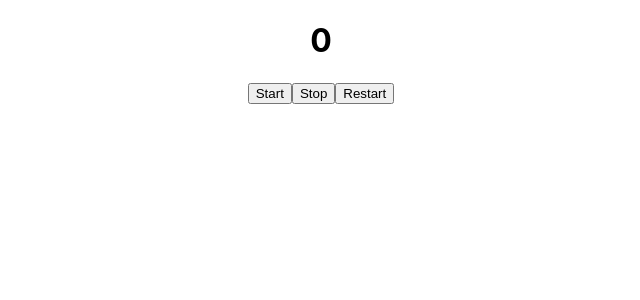
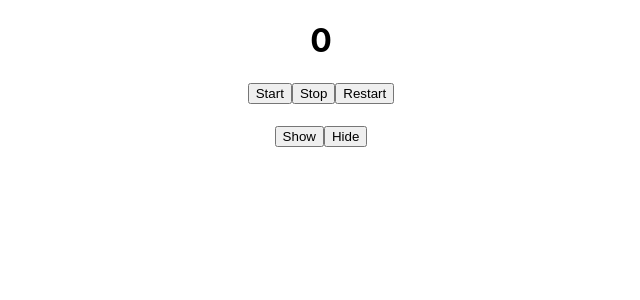
Before and after one commit to dev-keshav/react-best-practices, a React (Create React App) app: page / in a window 1280 px wide. Shown: the top 300 px of the page, without its empty margins (319-959 px from the left). Built offline with nearby package versions, Linux system fonts and the light colour scheme.

Commit message:
added show hide

```diff
--- a/src/App.js
+++ b/src/App.js
@@ -1,10 +1,12 @@
 import './App.css';
+import ShowHide from './Components/ShowHide';
 import StopWatch from './Components/StopWatch';
 
 function App() {
   return (
     <div className="App">
       <StopWatch />
+      <ShowHide />
     </div>
   );
 }
--- /dev/null
+++ b/src/Components/ShowHide.js
@@ -0,0 +1,25 @@
+import React, { useState } from "react";
+
+function ShowHide() {
+
+    const [show, setShow] = useState("");
+
+    function handleCon() {
+        if(show===""){
+            setShow((show) => "Is this visible ?");
+        }
+        else if(show==="Is this vivible ?"){
+            setShow((show) => "");
+        }
+    }
+
+    return(
+        <>
+        <h1>{show}</h1>
+        <button onClick={handleCon}>Show</button>
+        <button onClick={handleCon}>Hide</button>
+        </>
+    )
+}
+
+export default ShowHide;
```
